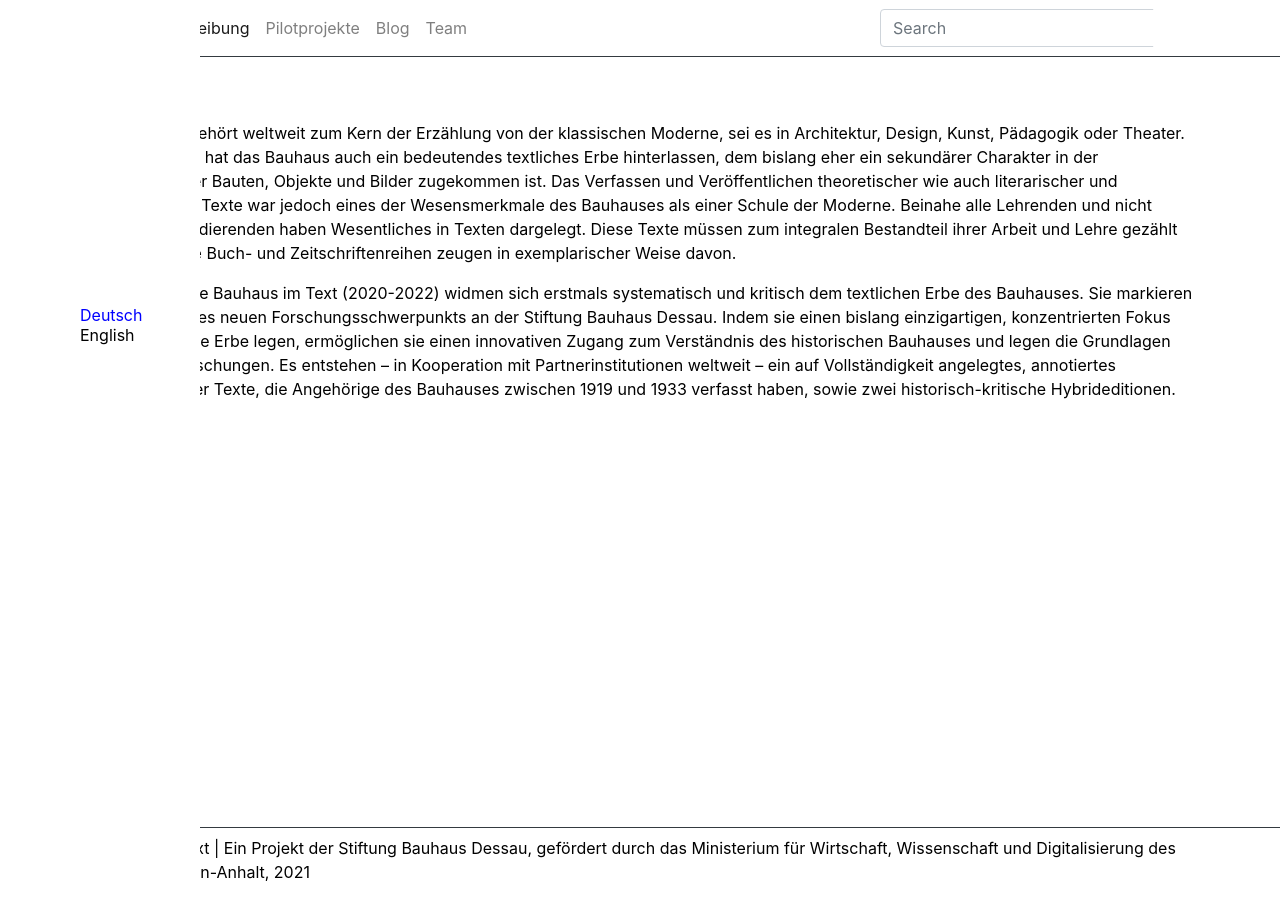
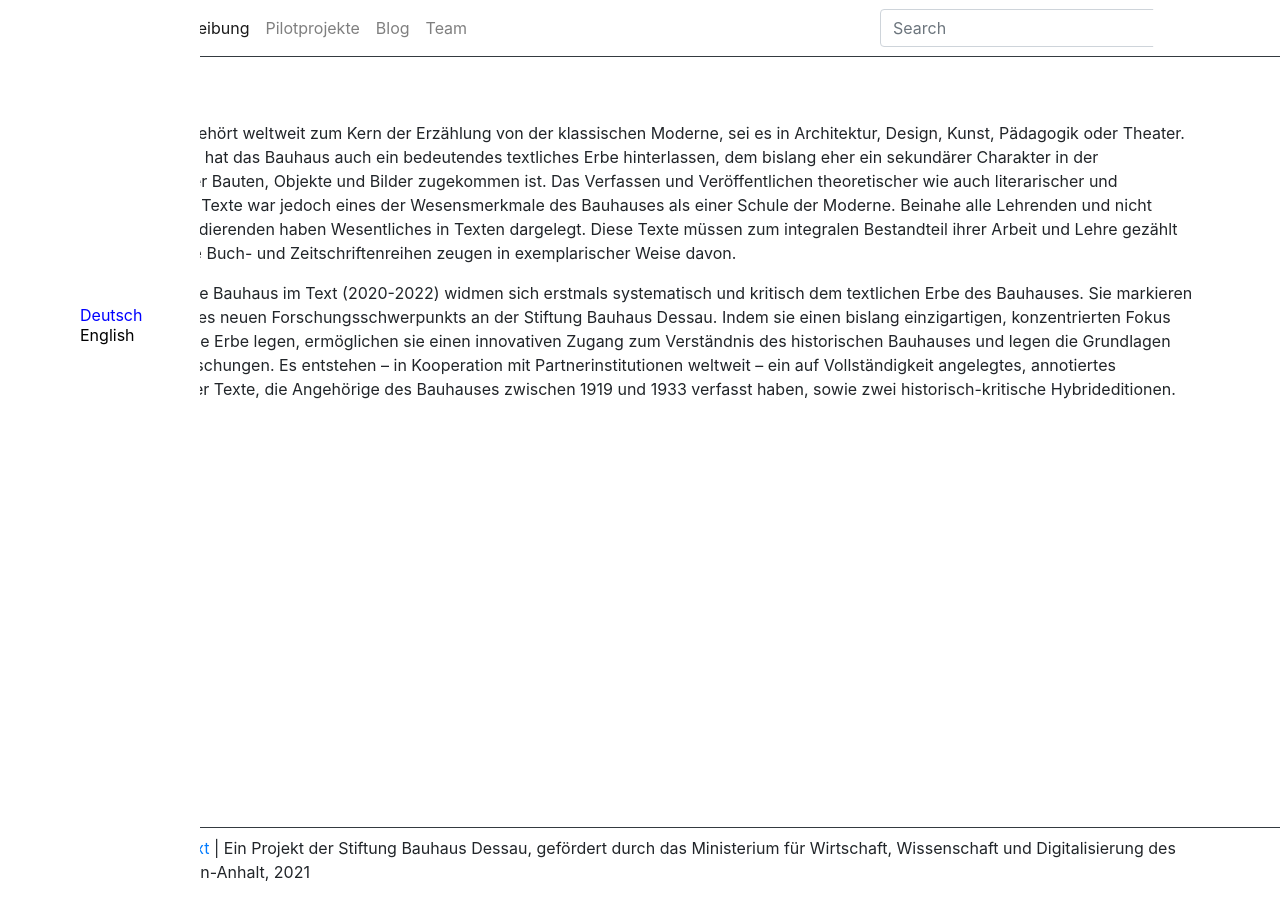
Before and after one commit to Bauhaus-im-Text/internetauftritt, a Jekyll site: the page built from pages/index.md, in a window 1280 px wide. Built offline with Jekyll 4.4.1, drawn with Linux system fonts in a browser that asks for light colours.

Commit message:
Update custom.scss

```diff
--- a/assets/css/custom.scss
+++ b/assets/css/custom.scss
@@ -4,17 +4,10 @@
 @charset "utf-8";
 
 /* Optionally tweak base body text and link color */
-$text-color: black !default;
-$link-color: black !default;
-$font-stack: arial !default;
-$base-font-family: arial !default;
+
 
 /* Set contain-narrow size for page-narrow layout */
-$container-narrow: 700px;
-
 /* Optionally limit container size to make reading easier */
-// $container-max: 750px;
-
 /*
   Colors to theme
   set colors in _data/theme-colors.csv
```
